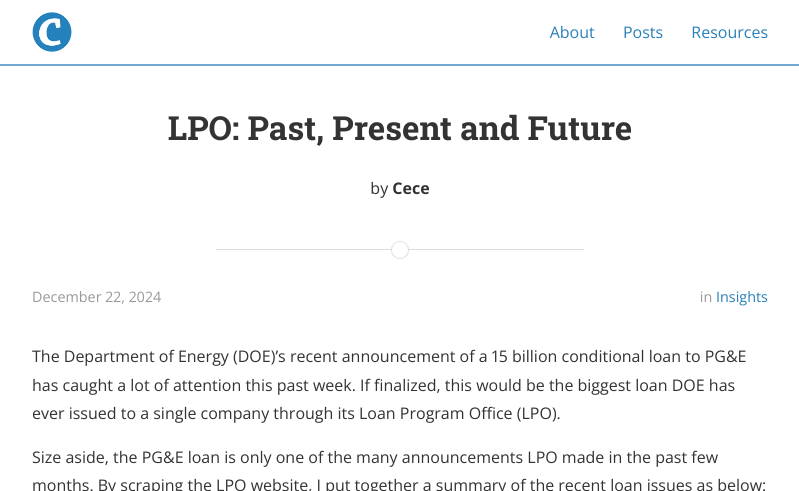
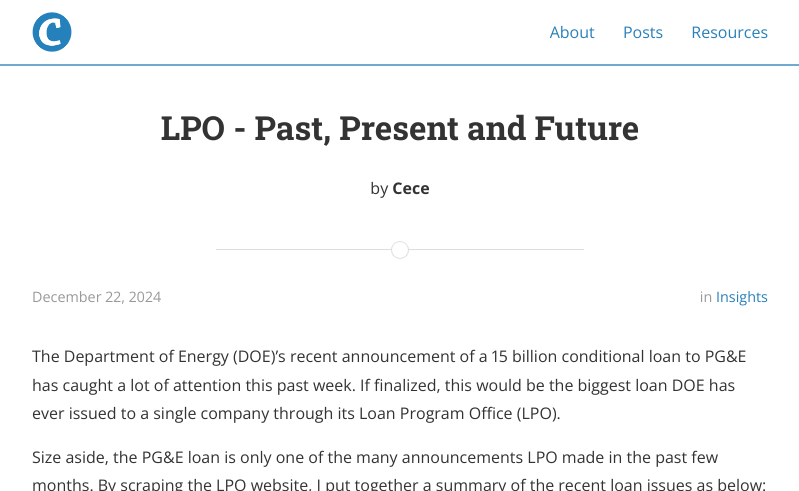
Before and after one commit to CurveBending/CurveBending.github.io, a Jekyll site: the page built from _posts/2024-12-22-LPO-Past, Present and Future.md, in a window 1280 px wide and 900 px high, cut to the strip 0-491 px from the top of the window. Shown: the whole strip, without its empty margins (240-1039 px from the left). Built offline with Jekyll 4.4.1, drawn with Linux system fonts in a browser that asks for light colours; nearby versions of some CDN libraries.

```diff
--- a/_posts/2024-12-22-LPO-Past, Present and Future.md
+++ b/_posts/2024-12-22-LPO-Past, Present and Future.md
@@ -1,11 +1,10 @@
 ---
 layout: post
-title:  "LPO: Past, Present and Future"
+title:  "LPO - Past, Present and Future"
 date:   2024-12-22T00:00:00-00:00
 author: Cece
 categories: "Insights"
 tags: "Clean-Energy"
-
 ---
 
 The Department of Energy (DOE)’s recent announcement of a 15 billion conditional loan to PG&E has caught a lot of attention this past week. If finalized, this would be the biggest loan DOE has ever issued to a single company through its Loan Program Office (LPO).
```
